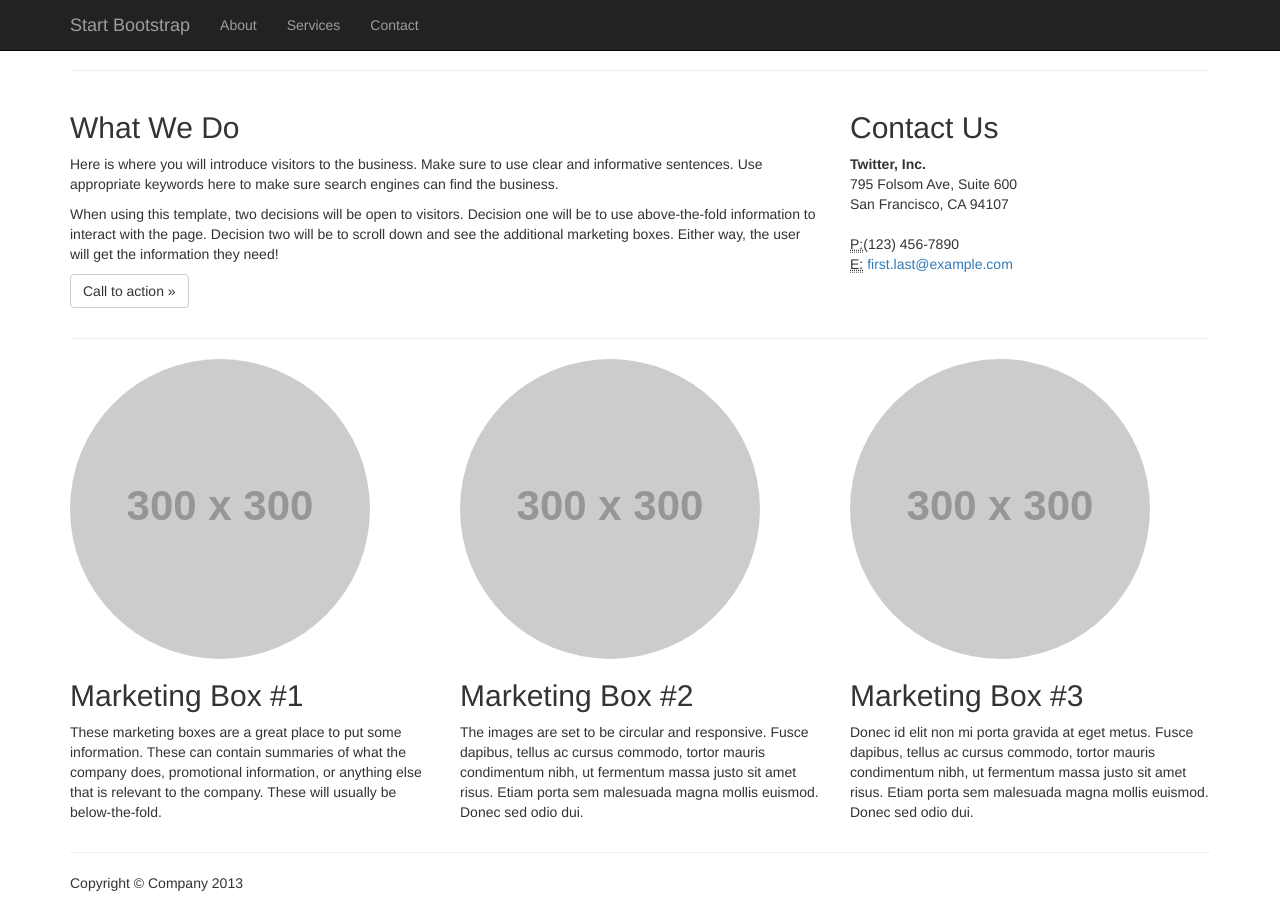
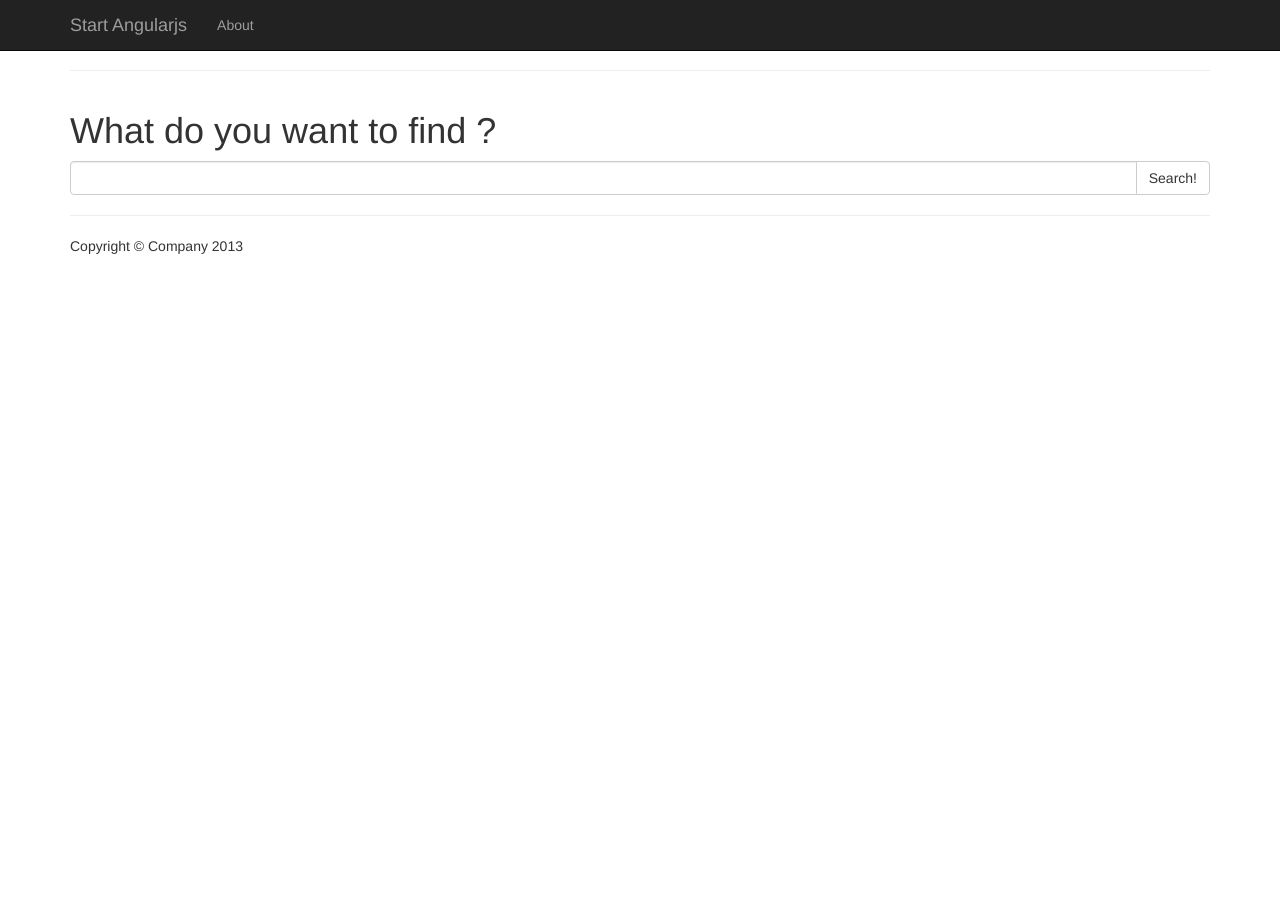
Before and after one commit to sebfie/tutorial-angular, a website: page index.html in a window 1280 px wide. After the commit the page ends 800 px from the top, so only its background shows below. Drawn offline with nearby package versions, Linux system fonts and the light colour scheme; some packages are replaced by stand-ins of ours; placeholder pictures from the web are drawn by us.

Commit message:
Add the home module with the search field. We will organize the project as recommanded in ngBoilerplate : https://github.com/ngbp/ngbp

```diff
--- a/bower.json
+++ b/bower.json
@@ -22,6 +22,7 @@
   ],
   "dependencies": {
     "angular" : "1.2.18",
+    "angular-route" : "1.2.18",
     "jquery" : "2.1.1",
     "bootstrap": "3.1.1",
     "select2": "3.5.0"
--- a/index.html
+++ b/index.html
@@ -1,5 +1,5 @@
 <!DOCTYPE html>
-<html lang="en">
+<html lang="en" ng-app="tuto">
 
 <head>
     <meta charset="utf-8">
@@ -15,7 +15,7 @@
 
 </head>
 
-<body>
+<body ng-controller="AppCtrl">
 
     <nav class="navbar navbar-fixed-top navbar-inverse" role="navigation">
         <div class="container">
@@ -26,17 +26,13 @@
                     <span class="icon-bar"></span>
                     <span class="icon-bar"></span>
                 </button>
-                <a class="navbar-brand" href="index.php">Start Bootstrap</a>
+                <a class="navbar-brand" href="/">Start Angularjs</a>
             </div>
 
             <!-- Collect the nav links, forms, and other content for toggling -->
             <div class="collapse navbar-collapse navbar-ex1-collapse">
                 <ul class="nav navbar-nav">
                     <li><a href="#about">About</a>
-                    </li>
-                    <li><a href="#services">Services</a>
-                    </li>
-                    <li><a href="#contact">Contact</a>
                     </li>
                 </ul>
             </div>
@@ -46,51 +42,9 @@
     </nav>
 
     <div class="container padding-top50">
-
         <hr>
 
-        <div class="row">
-            <div class="col-lg-8 col-sm-8">
-                <h2>What We Do</h2>
-                <p>Here is where you will introduce visitors to the business. Make sure to use clear and informative sentences. Use appropriate keywords here to make sure search engines can find the business.</p>
-                <p>When using this template, two decisions will be open to visitors. Decision one will be to use above-the-fold information to interact with the page. Decision two will be to scroll down and see the additional marketing boxes. Either way, the user will get the information they need!</p>
-                <p><a class="btn btn-default btn-large" href="#">Call to action &raquo;</a>
-                </p>
-            </div>
-            <div class="col-lg-4 col-sm-4">
-                <h2>Contact Us</h2>
-                <address>
-                    <strong>Twitter, Inc.</strong>
-                    <br>795 Folsom Ave, Suite 600
-                    <br>San Francisco, CA 94107
-                    <br>
-                </address>
-                <address>
-                    <abbr title="Phone">P:</abbr>(123) 456-7890
-                    <br>
-                    <abbr title="Email">E:</abbr> <a href="mailto:#">first.last@example.com</a>
-                </address>
-            </div>
-        </div>
-
-        <hr>
-
-        <div class="row">
-            <div class="col-sm-4">
-                <img class="img-circle img-responsive text-center" src="http://placehold.it/300x300">
-                <h2>Marketing Box #1</h2>
-                <p>These marketing boxes are a great place to put some information. These can contain summaries of what the company does, promotional information, or anything else that is relevant to the company. These will usually be below-the-fold.</p>
-            </div>
-            <div class="col-sm-4">
-                <img class="img-circle img-responsive" src="http://placehold.it/300x300">
-                <h2>Marketing Box #2</h2>
-                <p>The images are set to be circular and responsive. Fusce dapibus, tellus ac cursus commodo, tortor mauris condimentum nibh, ut fermentum massa justo sit amet risus. Etiam porta sem malesuada magna mollis euismod. Donec sed odio dui.</p>
-            </div>
-            <div class="col-sm-4">
-                <img class="img-circle img-responsive" src="http://placehold.it/300x300">
-                <h2>Marketing Box #3</h2>
-                <p>Donec id elit non mi porta gravida at eget metus. Fusce dapibus, tellus ac cursus commodo, tortor mauris condimentum nibh, ut fermentum massa justo sit amet risus. Etiam porta sem malesuada magna mollis euismod. Donec sed odio dui.</p>
-            </div>
+        <div ng-view="">
         </div>
 
         <hr>
@@ -111,6 +65,9 @@
     <script src="/bower_components/jquery/dist/jquery.js"></script>
     <script src="/bower_components/bootstrap/dist/js/bootstrap.js"></script>
     <script src="/bower_components/angular/angular.js"></script>
+    <script src="/bower_components/angular-route/angular-route.js"></script>
+    <script src="/js/app/home/home.js"></script>
+    <script src="/js/app/app.js"></script>
 </body>
 
 </html>
--- /dev/null
+++ b/js/app/app.js
@@ -0,0 +1,20 @@
+angular.module( 'tuto', ['ngRoute', "tuto.home"])
+
+.config(['$routeProvider',
+  function($routeProvider) {
+    $routeProvider.
+      otherwise({
+        redirectTo: '/home'
+      });
+  }
+])
+
+.run( function run () {
+})
+
+.controller( 'AppCtrl', ["$scope", "$location", function AppCtrl ( $scope, $location ) {
+    $scope.$on('$routeChangeStart', function(next, current){
+      console.log("The route changed from ");
+    });
+  }]
+);
--- /dev/null
+++ b/js/app/home/home.js
@@ -0,0 +1,21 @@
+angular.module( 'tuto.home', [
+  'ngRoute'
+])
+
+.config(['$routeProvider',
+  function($routeProvider) {
+    $routeProvider.
+      when('/home', {
+        templateUrl: 'js/app/home/home.tpl.html',
+        controller: 'HomeCtrl'
+      })
+  }
+])
+
+/**
+ * And of course we define a controller for our route.
+ */
+.controller( 'HomeCtrl', ["$scope", function HomeController( $scope ) {
+
+  }]
+)
--- /dev/null
+++ b/js/app/home/home.tpl.html
@@ -0,0 +1,11 @@
+<div class="row">
+  <div class="col-lg-12">
+    <h1>What do you want to find ?</h1>
+    <div class="input-group">
+      <input type="text" class="form-control">
+      <span class="input-group-btn">
+        <button class="btn btn-default" type="button">Search!</button>
+      </span>
+    </div><!-- /input-group -->
+  </div><!-- /.col-lg-6 -->
+</div><!-- /.row -->
```
